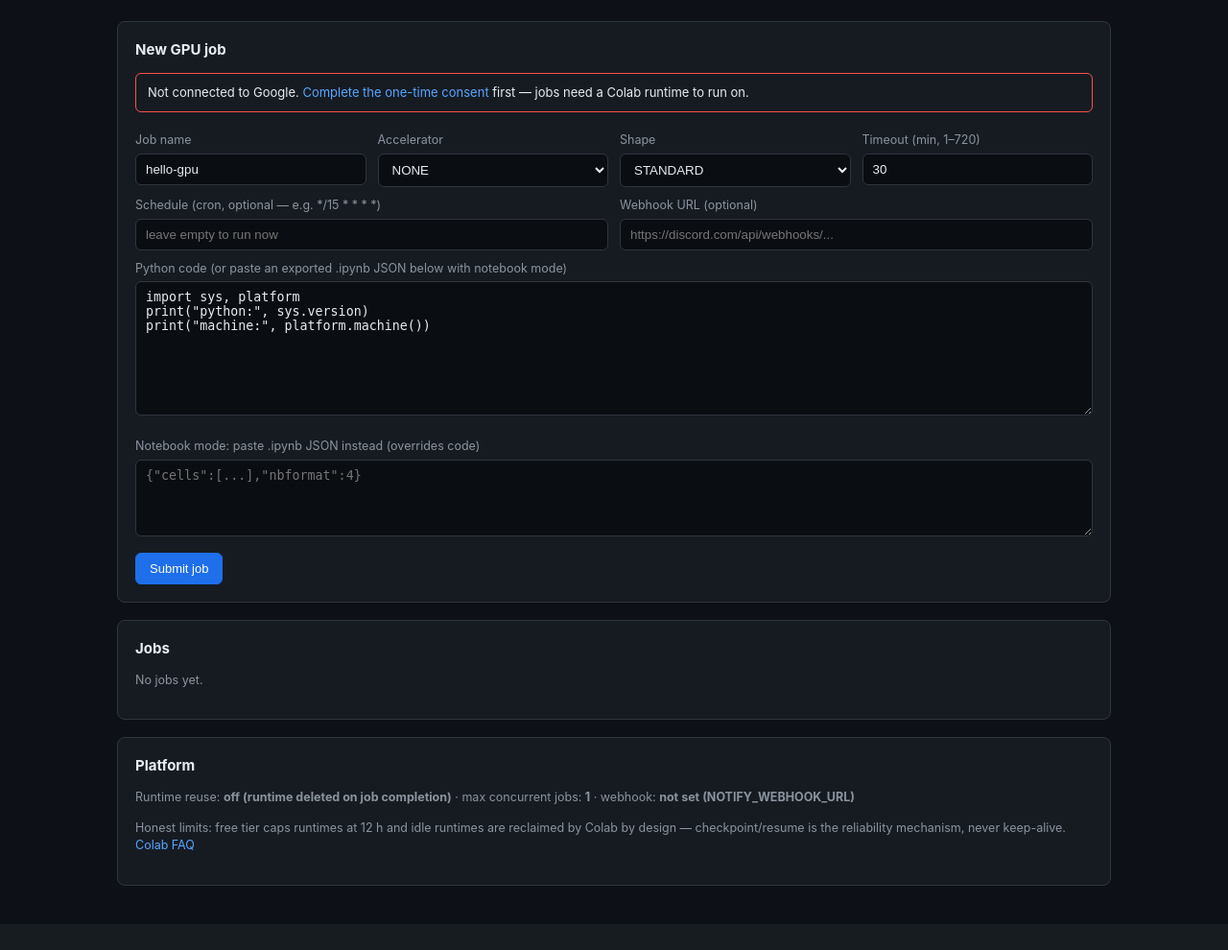
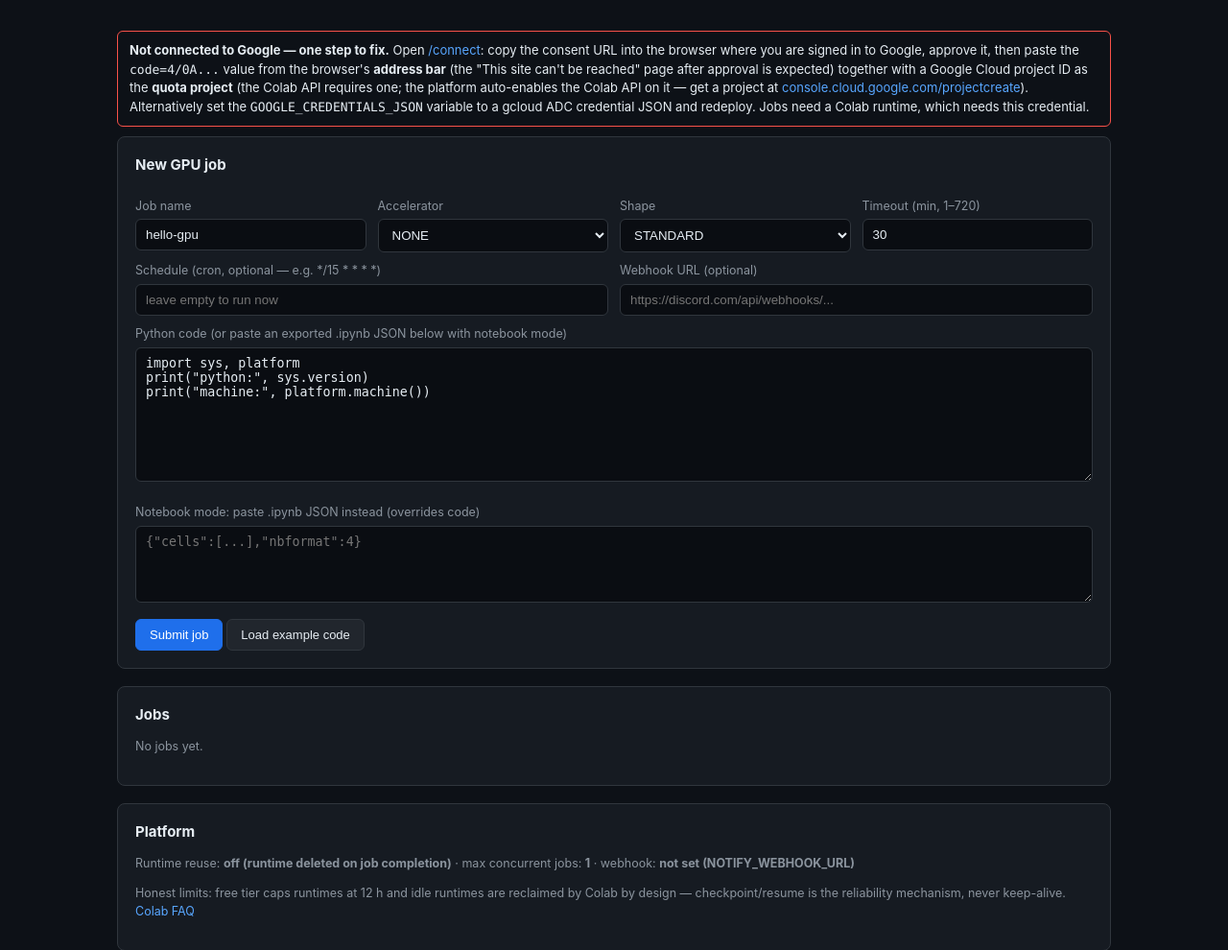
Before and after one commit to lNamelessl/colab-gpu-platform, a FastAPI app: page / in a window 1280 px wide. Shown: the part 53-1043 px from the top of the page at 96% size. Before the commit the page ends 976 px from the top, so only its background shows below. Run offline with FastAPI, Linux system fonts and the light colour scheme.

Commit message:
Warm-wait boot probe over REST only + dashboard ease-of-use pass
Boot probe redesign (live-verified 2026-11-19): while a kernel is
'starting', the Colab proxy closes kernel-channel WS sockets almost
instantly, and each churned attempt pollutes the per-kernel channel
(effectively ONE live WS per kernel; newer sockets killed while an old
one lingers). Five VMs x 8 min of 20s-cadence WS probes all died this
way. Now: warm-wait polls GET /api/kernels/{id} until state leaves
'starting' (up to PROBE_WAIT_S, 404 aborts early as VM-dying), and only
then runs execute probes (PROBE_RETRY_S window, 45s spacing).

Dashboard: password unlock banner (per-browser localStorage, auto-
attached to every mutation - the forms previously sent no password on
password-gated deploys and always 401'd), one-click 'Run your first
job' affordance on first visit, onboarding ladder when not connected,
cause+next-action error rendering (no raw JSON dumps), friendly
CreateRuntime errors now carry exact console links and commands.

```diff
--- a/app/jupyter_exec.py
+++ b/app/jupyter_exec.py
@@ -102,16 +102,30 @@ class JupyterClient:
         return data
 
     async def wait_kernel_idle(self, timeout_s: float = 180.0) -> str:
-        """Poll GET /api/kernels/{id} until execution_state != 'starting'."""
+        """Poll GET /api/kernels/{id} until execution_state != 'starting'.
+
+        HTTP-only on purpose: while a kernel is `starting`, the Colab proxy
+        closes kernel-channel WS sockets almost immediately (2026-11-19 live
+        verification; the earlier "connect fine" behavior changed), and each
+        churned attempt pollutes the per-kernel channel — the proxy keeps
+        effectively ONE live socket per kernel and kills newer ones while an
+        old session lingers. Warm the kernel with REST polls only; touch the
+        WS only once the state leaves `starting`.
+        Raises ConnectionLost when the kernel disappears (404 — VM dying).
+        """
         deadline = time.monotonic() + timeout_s
         state = "unknown"
         while time.monotonic() < deadline:
             try:
                 r = await self._http.get(f"/api/kernels/{self.kernel_id}")
+                if r.status_code == 404:
+                    raise ConnectionLost("kernel 404 during warm-wait (VM dying)")
                 if r.status_code == 200:
                     state = (r.json() or {}).get("execution_state") or state
                     if state != "starting":
                         return state
+            except ConnectionLost:
+                raise
             except Exception:  # noqa: BLE001 — transient proxy errors
                 pass
             await asyncio.sleep(3)
--- a/app/templates/base.html
+++ b/app/templates/base.html
@@ -57,5 +57,50 @@ button:hover, .btn:hover { filter:brightness(1.15); }
 <main>
 {% block body %}{% endblock %}
 </main>
+
+{% if ctx.password_protected %}
+<div class="flash" id="pw-banner" style="display:none">
+  <b>Unlock this browser:</b> actions (submit jobs, connect, delete) are gated by this
+  deployment's <code>APP_ACCESS_PASSWORD</code> (Variables tab in Railway). Enter it once —
+  it is remembered in this browser only.
+  <div class="row" style="margin-top:6px">
+    <div><input id="unlock-pw" type="password" placeholder="APP_ACCESS_PASSWORD"></div>
+    <div style="flex:0"><button class="primary" onclick="savePw()">Unlock</button></div>
+  </div>
+</div>
+{% endif %}
+
+<script>
+// Shared helpers: password-carrying headers + cause/next-action error rendering.
+function platformPw() { return localStorage.getItem('cgppw') || ''; }
+function savePw() {
+  const v = document.getElementById('unlock-pw') ? document.getElementById('unlock-pw').value : '';
+  if (v) { localStorage.setItem('cgppw', v); location.reload(); }
+}
+function authHeaders(extra) {
+  const h = Object.assign({'Content-Type': 'application/json'}, extra || {});
+  const pw = platformPw();
+  if (pw) h['X-Platform-Password'] = pw;
+  return h;
+}
+function friendlyError(d) {
+  // API errors are shaped {error, hint} (or {detail:{error,hint}}) — render
+  // cause + next action, never a raw JSON dump.
+  const det = d && d.detail !== undefined ? d.detail : d;
+  if (det && typeof det === 'object') {
+    const cause = det.error || det.message || '';
+    const next = det.hint ? ' — ' + det.hint : '';
+    return (cause || JSON.stringify(det)) + next;
+  }
+  return typeof det === 'string' ? det : JSON.stringify(det);
+}
+function showUnlockBanner() {
+  const b = document.getElementById('pw-banner');
+  if (b) b.style.display = 'block';
+}
+{% if ctx.password_protected %}
+if (!platformPw()) showUnlockBanner();
+{% endif %}
+</script>
 </body>
 </html>
--- a/app/templates/index.html
+++ b/app/templates/index.html
@@ -1,10 +1,31 @@
 {% extends "base.html" %}
 {% block body %}
+{% if not ctx.connected %}
+<div class="flash err">
+  <b>Not connected to Google — one step to fix.</b>
+  Open <a href="/connect">/connect</a>: copy the consent URL into the browser where you are
+  signed in to Google, approve it, then paste the <code>code=4/0A...</code> value from the
+  browser's <b>address bar</b> (the "This site can't be reached" page after approval is
+  expected) together with a Google Cloud project ID as the <b>quota project</b> (the Colab API
+  requires one; the platform auto-enables the Colab API on it — get a project at
+  <a href="https://console.cloud.google.com/projectcreate" target="_blank">console.cloud.google.com/projectcreate</a>).
+  Alternatively set the <code>GOOGLE_CREDENTIALS_JSON</code> variable to a gcloud ADC credential
+  JSON and redeploy. Jobs need a Colab runtime, which needs this credential.
+</div>
+{% endif %}
+{% if ctx.connected and not ctx.jobs %}
+<div class="flash ok">
+  <b>Run your first job — one click.</b> This queues a small hello-world on a fresh Colab
+  runtime (CPU) end-to-end, typically under 2 minutes, so you can watch the platform work:
+  provisioning, execution, streaming output, artifacts.
+  <div style="margin-top:8px">
+    <button class="primary" onclick="runExampleJob(this)">Run your first job</button>
+    <span id="ex-result" class="muted"></span>
+  </div>
+</div>
+{% endif %}
 <div class="panel">
   <h2>New GPU job</h2>
-  {% if not ctx.connected %}
-  <div class="flash err">Not connected to Google. <a href="/connect">Complete the one-time consent</a> first — jobs need a Colab runtime to run on.</div>
-  {% endif %}
   <form onsubmit="submitJob(event)">
     <div class="row">
       <div><label>Job name</label><input id="j-name" value="hello-gpu"></div>
@@ -34,6 +55,7 @@ print("machine:", platform.machine())</textarea>
     </div>
     <div style="margin-top:12px">
       <button class="primary" type="submit" {{ '' if ctx.connected else 'disabled' }}>Submit job</button>
+      <button type="button" onclick="fillExample()">Load example code</button>
       <span id="j-result" class="muted"></span>
     </div>
   </form>
@@ -68,7 +90,7 @@ print("machine:", platform.machine())</textarea>
 <div class="panel">
   <h2>Platform</h2>
   <p class="muted">
-    Runtime reuse: <b>{{ 'on (idle TTL {{ 300 }}s)' if ctx.runtime_reuse else 'off (runtime deleted on job completion)' }}</b>
+    Runtime reuse: <b>{{ 'on (idle TTL 300s)' if ctx.runtime_reuse else 'off (runtime deleted on job completion)' }}</b>
     · max concurrent jobs: <b>{{ ctx.max_concurrent }}</b>
     · webhook: <b>{{ 'configured' if ctx.notify_configured else 'not set (NOTIFY_WEBHOOK_URL)' }}</b>
   </p>
@@ -78,6 +100,17 @@ print("machine:", platform.machine())</textarea>
 </div>
 
 <script>
+const EXAMPLE_CODE = `import sys, platform, os, time
+print("hello from a headless Colab runtime!")
+print("python:", sys.version.split()[0])
+print("machine:", platform.machine())
+print("job:", os.environ.get("JOB_NAME"), "- attempt", os.environ.get("ATTEMPT"))
+time.sleep(2)
+with open(os.path.join(os.environ["ARTIFACT_DIR"], "hello.txt"), "w") as f:
+    f.write("written server-side at " + str(time.time()))
+print("wrote artifact hello.txt - the dashboard Artifacts tab will show it when the run completes")
+print("my-first-job-done")`;
+function fillExample() { document.getElementById('j-code').value = EXAMPLE_CODE; }
 async function submitJob(e) {
   e.preventDefault();
   const body = {
@@ -91,16 +124,32 @@ async function submitJob(e) {
   };
   const nb = document.getElementById('j-notebook').value.trim();
   if (nb) body.notebook_json = nb;
-  const r = await fetch('/api/jobs', {method:'POST', headers:{'Content-Type':'application/json'}, body: JSON.stringify(body)});
+  const r = await fetch('/api/jobs', {method:'POST', headers: authHeaders(), body: JSON.stringify(body)});
   const d = await r.json().catch(() => ({}));
   const el = document.getElementById('j-result');
-  if (r.ok) { el.textContent = 'queued run ' + (d.run ? d.run.id.slice(0,8) : ''); setTimeout(() => location.reload(), 600); }
-  else { el.textContent = 'error: ' + JSON.stringify(d.detail || d); el.style.color = '#f85149'; }
+  if (r.ok) { el.textContent = 'queued run ' + (d.run ? d.run.id.slice(0,8) : ''); setTimeout(() => { location.href = d.job ? '/jobs/' + d.job.id : '/'; }, 400); }
+  else {
+    el.textContent = friendlyError(d); el.style.color = '#f85149';
+    if (r.status === 401) showUnlockBanner();
+  }
+}
+async function runExampleJob(btn) {
+  btn.disabled = true;
+  const el = document.getElementById('ex-result');
+  el.textContent = 'queueing…';
+  const body = { name: 'my-first-job', code: EXAMPLE_CODE, accelerator: 'NONE', shape: 'STANDARD', timeout_min: 10 };
+  const r = await fetch('/api/jobs', {method:'POST', headers: authHeaders(), body: JSON.stringify(body)});
+  const d = await r.json().catch(() => ({}));
+  if (r.ok && d.job) { el.textContent = 'queued! opening the job page…'; location.href = '/jobs/' + d.job.id; }
+  else {
+    el.textContent = friendlyError(d); el.style.color = '#f85149'; btn.disabled = false;
+    if (r.status === 401) showUnlockBanner();
+  }
 }
 async function rerunJob(id) {
-  const r = await fetch('/api/jobs/' + id + '/run', {method:'POST', headers:{'Content-Type':'application/json'}, body:'{}'});
+  const r = await fetch('/api/jobs/' + id + '/run', {method:'POST', headers: authHeaders(), body:'{}'});
   if (r.ok) location.href = '/jobs/' + id;
-  else alert(JSON.stringify(await r.json().catch(() => ({}))));
+  else { showUnlockBanner(); alert(friendlyError(await r.json().catch(() => ({})))); }
 }
 </script>
 {% endblock %}
```
Also changed, not shown: TEMPLATE_OVERVIEW.md (+10 -4 lines), app/colab_api.py (+39 -12 lines), app/templates/connect.html (+15 -5 lines), app/templates/job.html (+6 -4 lines), app/worker.py (+41 -27 lines), README.md.
